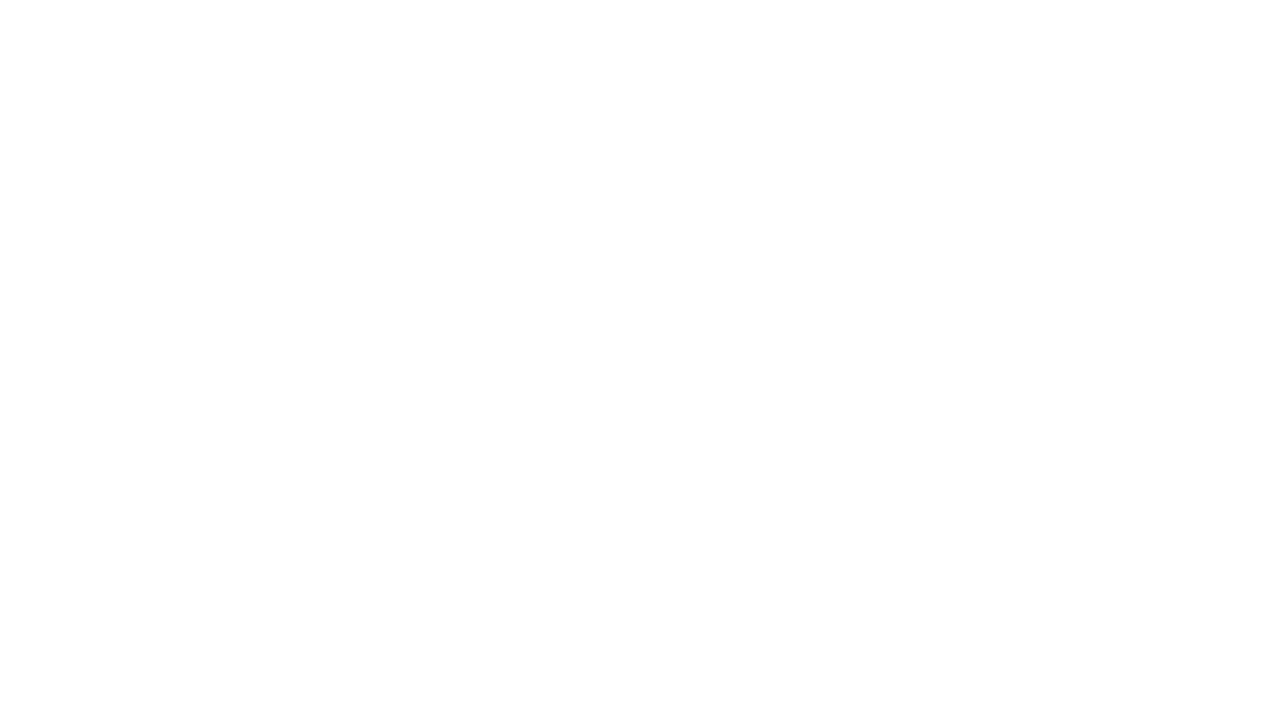
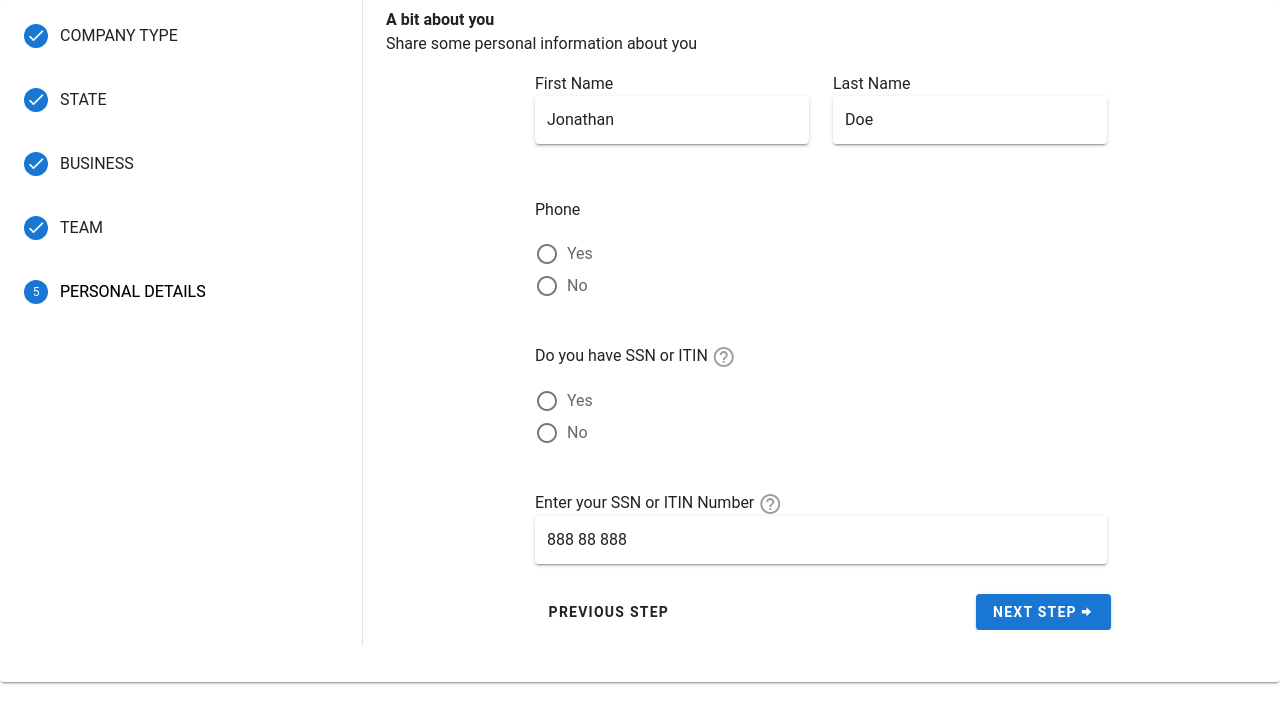
Before and after one commit to sprintcorp/Vue_Job_Test, a Vue app: page /about in a window 1280 px wide. Shown: the top 724 px of the page. Built offline with nearby package versions, Linux system fonts and the light colour scheme.

Commit message:
Almost done

```diff
--- /dev/null
+++ b/src/pages/about/about.css
@@ -0,0 +1,7 @@
+.theme--light.v-stepper
+  .v-stepper__step:not(.v-stepper__step--active):not(.v-stepper__step--complete):not(.v-stepper__step--error)
+  .v-stepper__step__step {
+  background: none;
+  border: 1.5px solid #1972f1;
+  color: #1972f1;
+}
--- /dev/null
+++ b/src/pages/about/about.js
@@ -0,0 +1,7 @@
+export default {
+  data() {
+    return {
+      e6: 5,
+    };
+  },
+};
--- /dev/null
+++ b/src/pages/about/about.vue
@@ -0,0 +1,142 @@
+<template>
+  <v-stepper v-model="e6" vertical>
+    <v-row>
+      <v-col cols="12" md="3">
+        <v-stepper-step :complete="e6 > 1" step="1">COMPANY TYPE</v-stepper-step>
+
+        <v-stepper-step :complete="e6 > 2" step="2">STATE</v-stepper-step>
+
+        <v-stepper-step :complete="e6 > 3" step="3">BUSINESS</v-stepper-step>
+
+        <v-stepper-step :complete="e6 > 4" step="4">TEAM</v-stepper-step>
+
+        <v-stepper-step :complete="e6 > 5" step="5">PERSONAL DETAILS</v-stepper-step>
+      </v-col>
+      <v-col cols="12" md="9">
+        <v-stepper-content step="5">
+          <h4>A bit about you</h4>
+          <p>Share some personal information about you</p>
+          <v-row>
+            <v-col cols="12">
+              <v-row align="center" justify="center">
+                <v-col cols="12" md="4">
+                  <label for>First Name</label>
+                  <v-text-field type="text" solo placeholder="First Name" value="Jonathan"></v-text-field>
+                </v-col>
+                <v-col cols="12" md="4">
+                  <label for>Last Name</label>
+                  <v-text-field type="text" solo placeholder="Last name" value="Doe"></v-text-field>
+                </v-col>
+              </v-row>
+              <v-row align="center" justify="center">
+                <v-col cols="12" md="8">
+                  <label for>Phone</label>
+                  <v-radio-group v-model="radios" :mandatory="false">
+                    <v-radio label="Yes" value="radio-1"></v-radio>
+                    <v-radio label="No" value="radio-2"></v-radio>
+                  </v-radio-group>
+                </v-col>
+              </v-row>
+              <v-row align="center" justify="center">
+                <v-col cols="12" md="8">
+                  <label for>
+                    Do you have SSN or ITIN
+                    <v-tooltip bottom>
+                      <template v-slot:activator="{ on, attrs }">
+                        <v-icon color="grey" dark v-bind="attrs" v-on="on">mdi-help-circle-outline</v-icon>
+                      </template>
+                      <span>Text Goes Here</span>
+                    </v-tooltip>
+                  </label>
+                  <v-radio-group v-model="radios" :mandatory="false">
+                    <v-radio label="Yes" value="radio-1"></v-radio>
+                    <v-radio label="No" value="radio-2"></v-radio>
+                  </v-radio-group>
+                </v-col>
+              </v-row>
+              <v-row align="center" justify="center">
+                <v-col cols="12" md="8">
+                  <label for>
+                    Enter your SSN or ITIN Number
+                    <v-tooltip bottom>
+                      <template v-slot:activator="{ on, attrs }">
+                        <v-icon color="grey" dark v-bind="attrs" v-on="on">mdi-help-circle-outline</v-icon>
+                      </template>
+                      <span>Text Goes Here</span>
+                    </v-tooltip>
+                  </label>
+                  <v-text-field type="text" solo value="888 88 888"></v-text-field>
+                </v-col>
+              </v-row>
+              <div class="d-flex justify-space-around">
+                <v-btn class="font-weight-bold" text>Previous Step</v-btn>
+                <v-btn color="primary" @click="e6 = 6" class="font-weight-bold">
+                  Next Step
+                  <i class="text--white mdi mdi-arrow-right-bold"></i>
+                </v-btn>
+              </div>
+            </v-col>
+          </v-row>
+        </v-stepper-content>
+
+        <v-stepper-content step="6">
+          <h4>Mailing Address</h4>
+          <p>Enter Your communication details</p>
+          <v-row>
+            <v-col cols="12">
+              <v-row align="center" justify="center">
+                <v-col cols="12" md="4">
+                  <label for>Country</label>
+                  <v-select :items="['Nigeria','Kenya','England','India']" label="Country" solo></v-select>
+                </v-col>
+                <v-col cols="12" md="4">
+                  <label for>State</label>
+                  <v-select :items="['Kerala','Mumbai','Lagos',]" label="State" solo></v-select>
+                </v-col>
+              </v-row>
+
+              <v-row align="center" justify="center">
+                <v-col cols="12" md="8">
+                  <label for>Street Address</label>
+                  <v-text-field type="text" solo value="Street No:3: Lorem Ipsum #32"></v-text-field>
+                </v-col>
+              </v-row>
+
+              <v-row align="center" justify="center">
+                <v-col cols="12" md="4">
+                  <label for>City</label>
+                  <v-text-field type="text" solo placeholder="City" value="Cochin"></v-text-field>
+                </v-col>
+                <v-col cols="12" md="4">
+                  <label for>Pin</label>
+                  <v-text-field type="number" solo placeholder="Pin" value="8"></v-text-field>
+                </v-col>
+              </v-row>
+              <div class="d-flex justify-space-around">
+                <v-btn @click="e6 = 5" class="font-weight-bold" text>Previous Step</v-btn>
+                <v-btn color="primary" class="font-weight-bold">
+                  Next Step
+                  <i class="text--white mdi mdi-arrow-right-bold"></i>
+                </v-btn>
+              </div>
+              <v-alert
+                class="mt-4 d-flex justify-space-around"
+                dense
+                outlined
+                icon="mdi-clipboard-text-outline"
+                type="info"
+              >You can enter an address you want to and this doesnt have to be in US</v-alert>
+            </v-col>
+          </v-row>
+        </v-stepper-content>
+      </v-col>
+    </v-row>
+  </v-stepper>
+</template>
+
+<script src="./about.js">
+</script>
+
+<style>
+@import url("./about.css");
+</style>
--- a/src/pages/login/login.vue
+++ b/src/pages/login/login.vue
@@ -40,7 +40,7 @@
             <p class="grey--text font-weight-light">
               Your data will be located in
               <span>United States &nbsp;&nbsp;</span>
-              <a href="#" class="text-decoration-none green--text font-weight-bold">Change</a>
+              <a href="#" class="text-decoration-none green--text font-weight-bold">change</a>
             </p>
             <v-btn
               large
--- a/src/router/index.js
+++ b/src/router/index.js
@@ -15,6 +15,10 @@ const router = new VueRouter({
       path: "/",
       component: () => import("../pages/login/login.vue"),
     },
+    {
+      path: "/about",
+      component: () => import("../pages/about/about.vue"),
+    },
   ],
 });
 
```
